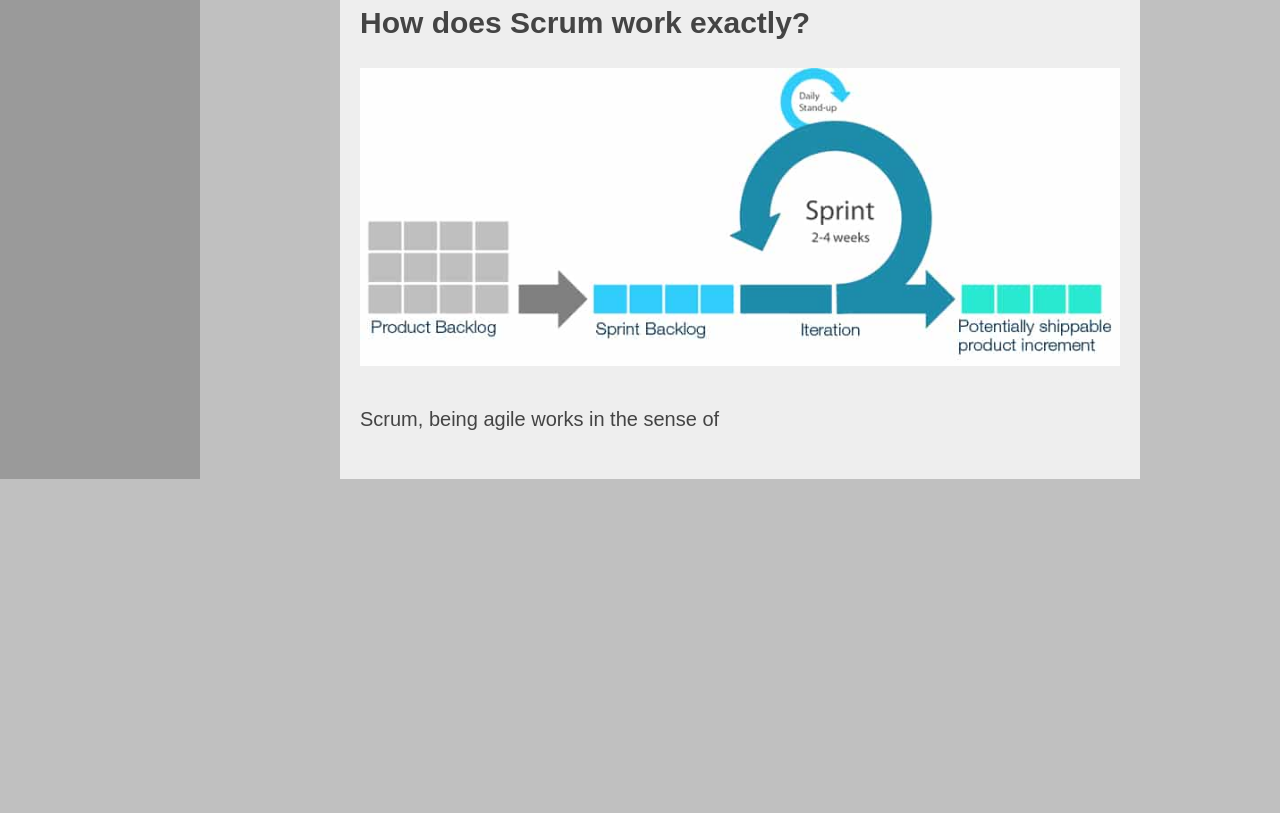
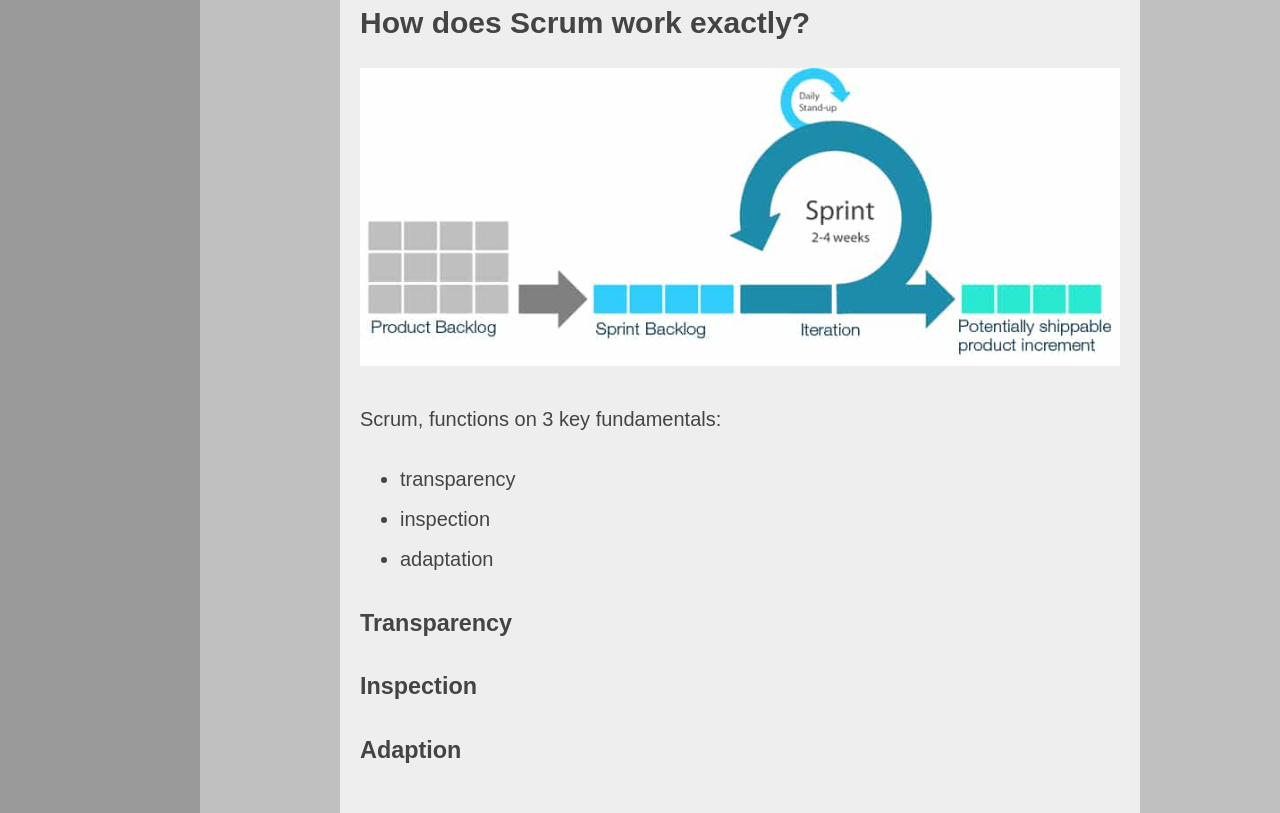
Before and after one commit to WildestDrake/wildestdrake.github.io, a plain HTML site: page index.html in a window 1280 px wide. Shown: the part 2093-2906 px from the top of the page. Before the commit the page ends 2572 px from the top, so only its background shows below. Drawn offline with Linux system fonts and the light colour scheme.

Commit message:
Full update with code-base. Need more info.

```diff
--- a/index.html
+++ b/index.html
@@ -49,7 +49,18 @@
     </ol>
     <h2 id="howit">How does Scrum work exactly?</h2>
     <img src="resources/img/scrum-agile-cycle.jpg" alt="Scrum Agile Cycle" class="center-img" id="cycle">
-    <p>Scrum, being agile works in the sense of </p>
+    <p>Scrum, functions on 3 key fundamentals:</p>
+    <ul>
+        <li>transparency</li>
+        <li>inspection</li>
+        <li>adaptation</li>
+    </ul>
+    <h3>Transparency</h3>
+    <p></p>
+    <h3>Inspection</h3>
+    <p></p>
+    <h3>Adaption</h3>
+    <p></p>
 </div>
 <!---->
 
```
